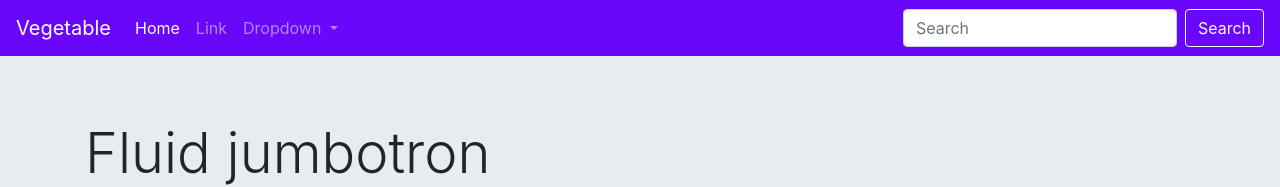
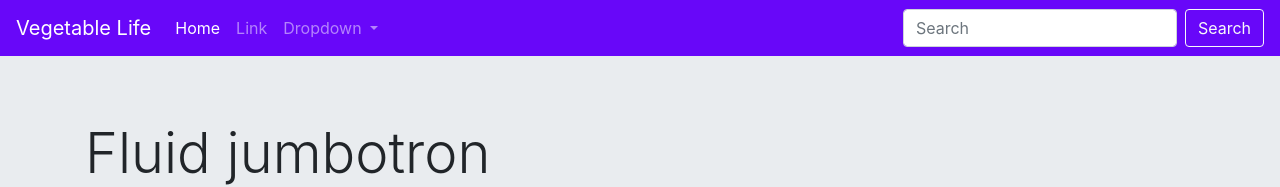
Before and after one commit to rubel120/vegitable, a plain HTML site: page index.html in a window 1280 px wide. Shown: the top 187 px of the page. Drawn offline with nearby package versions, Linux system fonts and the light colour scheme.

Commit message:
headline edit

```diff
--- a/index.html
+++ b/index.html
@@ -20,7 +20,7 @@
     <!-- Header -->
     <header>
       <nav class="navbar navbar-expand-lg navbar-dark">
-  <a class="navbar-brand" href="#">Vegetable</a>
+  <a class="navbar-brand" href="#">Vegetable Life</a>
   <button class="navbar-toggler" type="button" data-toggle="collapse" data-target="#navbarSupportedContent" aria-controls="navbarSupportedContent" aria-expanded="false" aria-label="Toggle navigation">
     <span class="navbar-toggler-icon"></span>
   </button>
```
